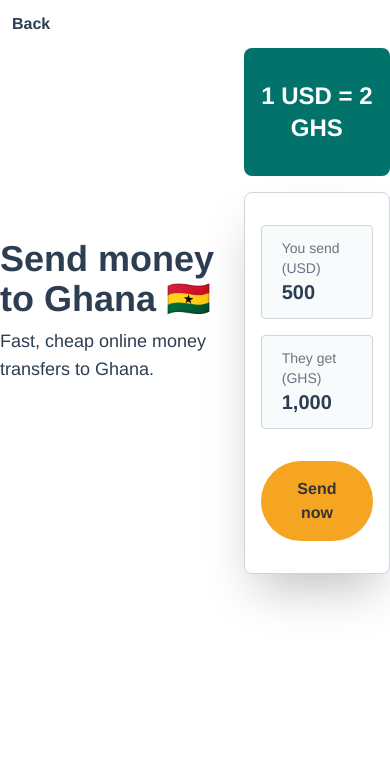
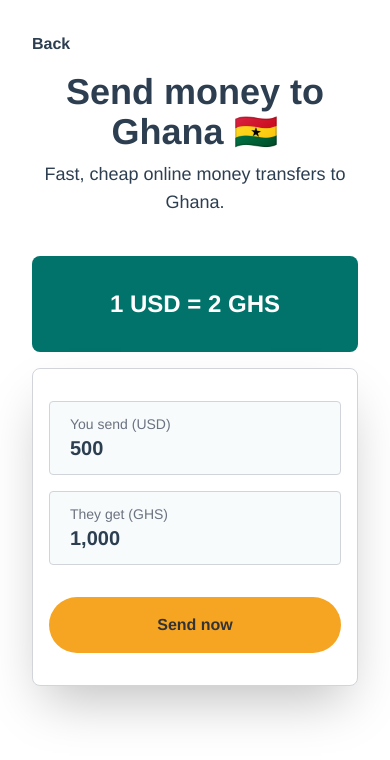
Before and after one commit to ejirocodes/remittance-app, a Vue app: page /send-money/ghana in a window 390 px wide. Shown: the top 760 px of the page. Built offline with nearby package versions, Linux system fonts and the light colour scheme; no server answers.

Commit message:
responnsive transaction screen

```diff
--- a/src/App.vue
+++ b/src/App.vue
@@ -1,5 +1,7 @@
 <template>
-  <router-view/>
+  <div class="p-[2rem]">
+    <router-view />
+  </div>
 </template>
 
 <style>
--- a/src/views/SendMoney.vue
+++ b/src/views/SendMoney.vue
@@ -1,18 +1,18 @@
 <template>
   <div class="text-left">
-    <button class="p-3 font-bold" @click="router.back()">Back</button>
+    <button class="font-bold" @click="router.back()">Back</button>
     <section
-      class="text-left lg:px-24 lg:py-16 flex items-center justify-between"
+      class="text-left lg:px-24 lg:py-16 flex items-center sm:flex-row flex-col justify-between"
     >
-      <div class="w-full">
-        <h1 class="font-black text-4xl mb-[0.5rem]">
+      <div class="w-full md:mb-0 mb-10 md:text-left text-center">
+        <h1 class="font-black text-4xl mb-[0.5rem] md:mt-0 mt-4">
           Send money to {{ selectedCountry.name }} {{ selectedCountry.flag }}
         </h1>
         <p class="text-lg">
           Fast, cheap online money transfers to {{ selectedCountry.name }}.
         </p>
       </div>
-      <div class="w-3/5">
+      <div class="md:w-3/5 w-full">
         <div
           class="
             text-center
```
